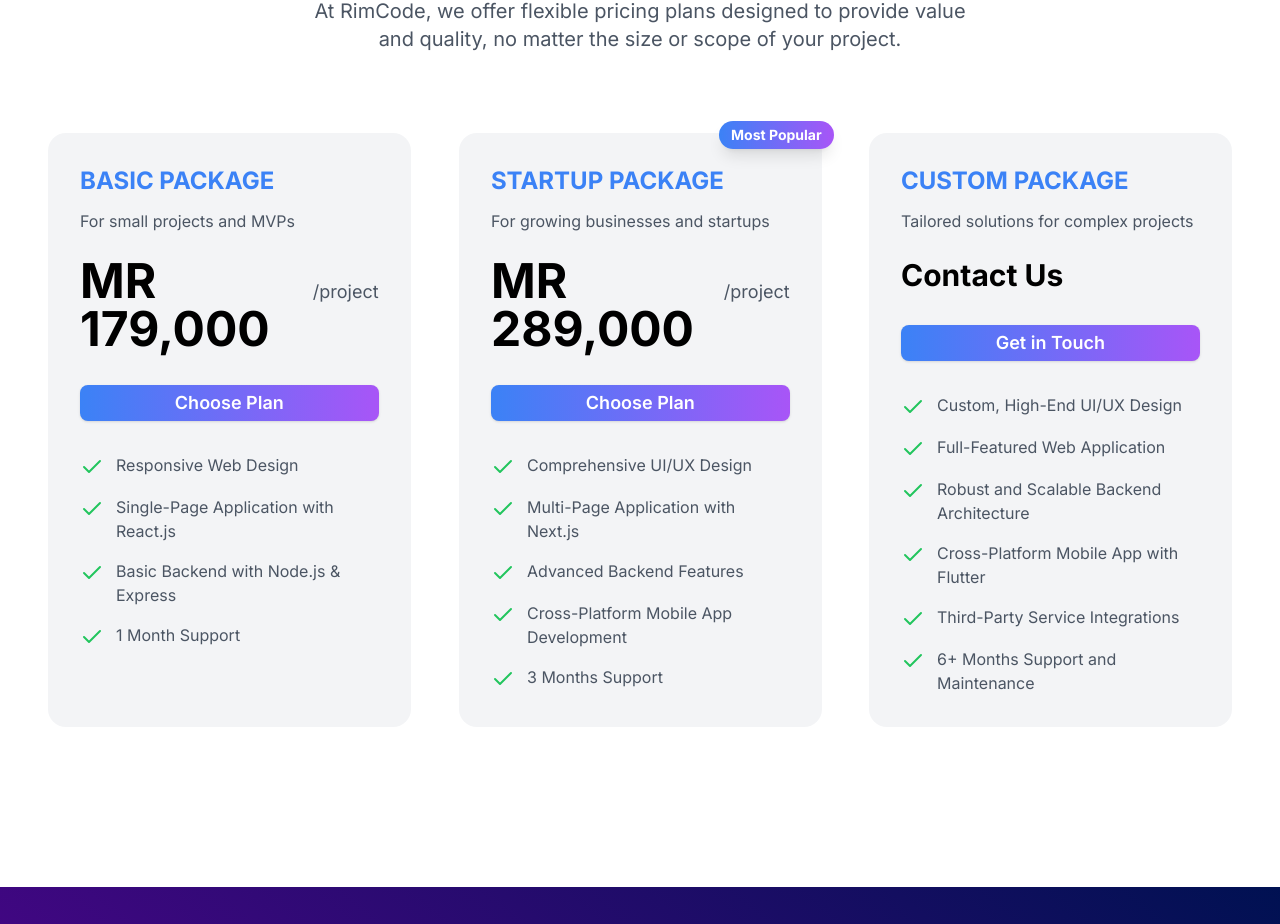
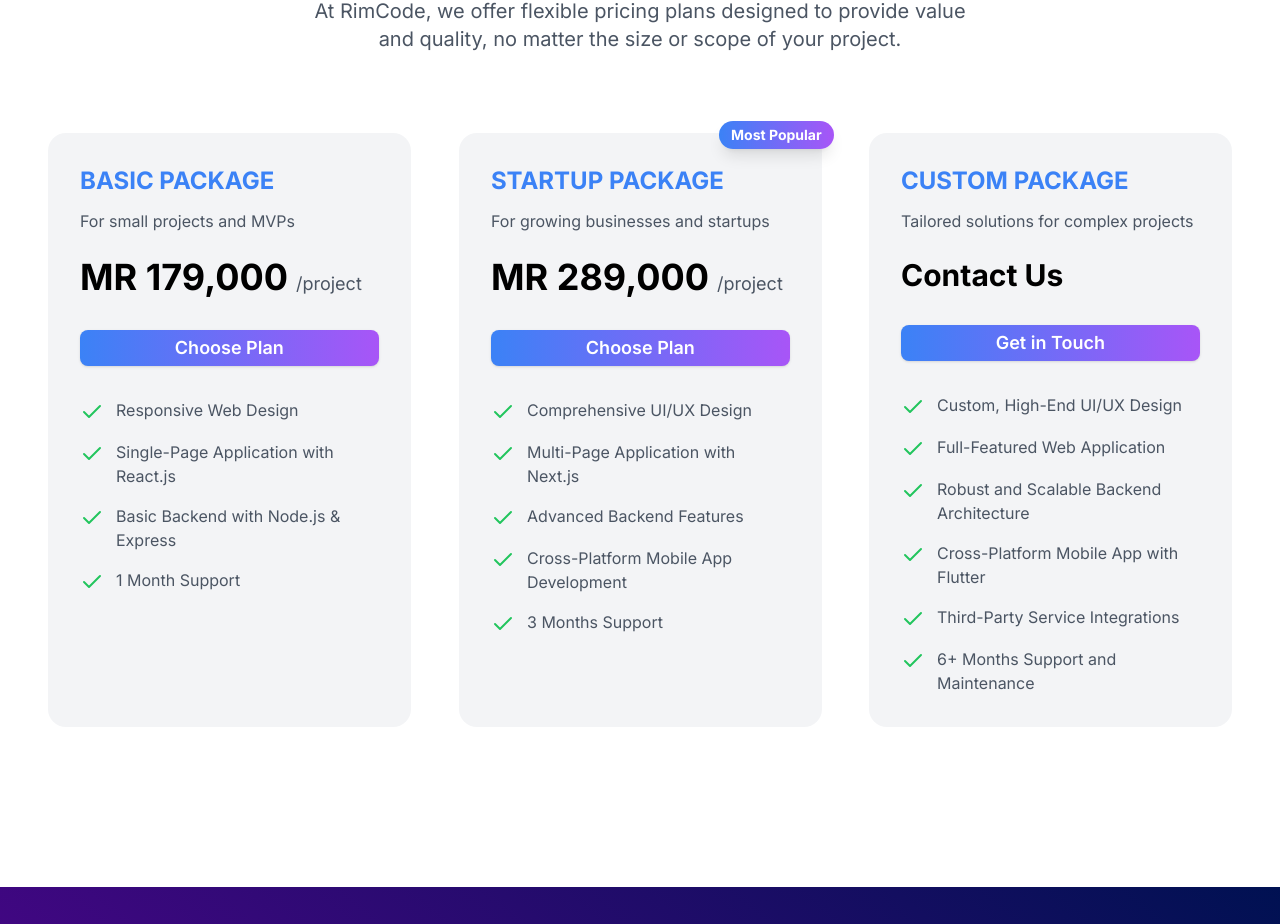
Before and after one commit to ahmed-abdat/rimecode, a Next.js app: page / in a window 1280 px wide. Shown: the part 3916-4840 px from the top of the page. Built offline with nearby package versions, Linux system fonts and the light colour scheme.

Commit message:
fix prcing style for better performance

```diff
--- a/src/components/pricing/PricingCard.tsx
+++ b/src/components/pricing/PricingCard.tsx
@@ -1,9 +1,8 @@
-import React, { useState, useEffect } from "react";
+import React, { useState } from "react";
 import { motion, AnimatePresence } from "framer-motion";
 import { Check, ArrowRight } from "lucide-react";
 import { Button } from "@/components/ui/button";
 import { NeonGradientCard } from "@/components/ui/neon-gradient-card";
-import { useMediaQuery } from "react-responsive";
 import Link from "next/link";
 
 interface PricingCardProps {
@@ -15,8 +14,6 @@
     popular: boolean;
   };
   index: number;
-  isActive: boolean;
-  onActivate: () => void;
 }
 
 const cardVariants = {
@@ -30,15 +27,6 @@
       ease: "easeOut",
     },
   }),
-  hover: {
-    scale: 1.02,
-    transition: { duration: 0.2, ease: "easeInOut" },
-  },
-};
-
-const popularBadgeVariants = {
-  initial: { rotate: 0, scale: 1 },
-  hover: { rotate: 0, scale: 1.05 },
 };
 
 const priceVariants = {
@@ -47,76 +35,21 @@
   exit: { opacity: 0, y: -10 },
 };
 
-const buttonTextVariants = {
-  initial: { x: 0, opacity: 1 },
-  hover: { x: -20, opacity: 0 },
-};
+export const PricingCard: React.FC<PricingCardProps> = ({ plan, index }) => {
+  const [isHovered, setIsHovered] = useState(false);
 
-const buttonIconVariants = {
-  initial: { x: 20, opacity: 0 },
-  hover: { x: 0, opacity: 1 },
-};
-
-const buttonTransition = {
-  duration: 0.3,
-  ease: "easeInOut",
-};
-
-export const PricingCard: React.FC<PricingCardProps> = ({ plan, index, isActive, onActivate }) => {
-  const [isButtonHovered, setIsButtonHovered] = useState(false);
-  const isMobile = useMediaQuery({ maxWidth: 768 });
-
-  useEffect(() => {
-    setIsButtonHovered(false);
-  }, [isMobile]);
-
-  const handleInteraction = () => {
-    if (isMobile) {
-      onActivate();
-    }
-  };
-
-  const handleHoverStart = () => {
-    if (!isMobile) {
-      onActivate();
-    }
-  };
-
-  const handleHoverEnd = () => {
-    if (!isMobile) {
-      onActivate();
-    }
-  };
-
-  const handleButtonHover = () => {
-    setIsButtonHovered(true);
-  };
-
-  const handleButtonLeave = () => {
-    setIsButtonHovered(false);
-  };
+  const handleMouseEnter = () => setIsHovered(true);
+  const handleMouseLeave = () => setIsHovered(false);
 
   const ButtonContent = () => (
-    <>
-      <motion.span
-        className="flex items-center justify-center"
-        variants={buttonTextVariants}
-        initial="initial"
-        animate={isButtonHovered ? "hover" : "initial"}
-        transition={buttonTransition}
-      >
+    <div className="relative overflow-hidden">
+      <span className="inline-block transition-transform duration-300 ease-in-out transform group-hover:-translate-y-full">
         {plan.price !== null ? "Choose Plan" : "Get in Touch"}
-      </motion.span>
-      <motion.span
-        className="absolute inset-0 flex items-center justify-center"
-        variants={buttonIconVariants}
-        initial="initial"
-        animate={isButtonHovered ? "hover" : "initial"}
-        transition={buttonTransition}
-      >
-        {plan.price !== null ? "Get Started" : "Contact Us"} <ArrowRight className="ml-2" size={18} />
-      </motion.span>
-    </>
+      </span>
+      <span className="inline-block transition-transform duration-300 ease-in-out transform translate-y-full group-hover:translate-y-0 absolute left-0 top-0">
+        {plan.price !== null ? "Get Started" : "Contact Us"} <ArrowRight className="inline-block ml-2" size={18} />
+      </span>
+    </div>
   );
 
   return (
@@ -124,31 +57,23 @@
       variants={cardVariants}
       initial="hidden"
       animate="visible"
-      whileHover={isMobile ? undefined : "hover"}
       custom={index}
-      className="h-full relative"
-      onHoverStart={handleHoverStart}
-      onHoverEnd={handleHoverEnd}
-      onClick={handleInteraction}
-      layout
+      className="h-full relative group"
+      onMouseEnter={handleMouseEnter}
+      onMouseLeave={handleMouseLeave}
     >
       <NeonGradientCard
-        className="h-full flex flex-col transition-all duration-300 ease-in-out"
-        isHovered={isActive}
+        className="h-full flex flex-col transition-all duration-300 ease-in-out transform group-hover:scale-105"
+        isHovered={isHovered}
         neonColors={{
           firstColor: "#3B82F6",
           secondColor: "#A855F7",
         }}
       >
         {plan.popular && (
-          <motion.div
-            className="absolute -top-3 -right-3 bg-gradient-to-r from-blue-500 to-purple-500 text-white text-sm font-bold py-1 px-3 rounded-full shadow-lg z-10"
-            variants={popularBadgeVariants}
-            initial="initial"
-            animate={isActive ? "hover" : "initial"}
-          >
+          <div className="absolute -top-3 -right-3 bg-gradient-to-r from-blue-500 to-purple-500 text-white text-sm font-bold py-1 px-3 rounded-full shadow-lg z-10 transition-transform duration-300 ease-in-out transform group-hover:scale-110">
             Most Popular
-          </motion.div>
+          </div>
         )}
         <div className="p-6 sm:p-8 flex-grow flex flex-col">
           <h3 className="text-xl sm:text-2xl font-bold mb-3 text-blue-500">
@@ -170,7 +95,7 @@
               >
                 {plan.price !== null ? (
                   <>
-                    <span className="text-3xl sm:text-5xl font-bold text-black dark:text-white">
+                    <span className="text-3xl md:text-2xl xl:text-4xl font-bold text-black dark:text-white">
                       MR {plan.price.toLocaleString()}
                     </span>
                     <span className="text-base sm:text-lg text-gray-600 dark:text-gray-400 ml-2">
@@ -185,24 +110,19 @@
               </motion.div>
             </AnimatePresence>
           </div>
-          <motion.div
-            className="relative w-full mb-6 sm:mb-8"
-            onHoverStart={handleButtonHover}
-            onHoverEnd={handleButtonLeave}
-            onClick={handleButtonHover}
-          >
+          <div className="relative w-full mb-6 sm:mb-8">
             {plan.price !== null ? (
-              <Button className="w-full bg-gradient-to-r from-blue-500 to-purple-500 hover:from-blue-600 hover:to-purple-600 text-white font-semibold py-3 sm:py-4 rounded-lg transition-all duration-300 text-base sm:text-lg overflow-hidden">
+              <Button className="w-full bg-gradient-to-r from-blue-500 to-purple-500 hover:from-blue-600 hover:to-purple-600 text-white font-semibold py-3 sm:py-4 rounded-lg transition-all duration-300 text-base sm:text-lg overflow-hidden group">
                 <ButtonContent />
               </Button>
             ) : (
               <Link href="/contact" passHref>
-                <Button className="w-full bg-gradient-to-r from-blue-500 to-purple-500 hover:from-blue-600 hover:to-purple-600 text-white font-semibold py-3 sm:py-4 rounded-lg transition-all duration-300 text-base sm:text-lg overflow-hidden">
+                <Button className="w-full bg-gradient-to-r from-blue-500 to-purple-500 hover:from-blue-600 hover:to-purple-600 text-white font-semibold py-3 sm:py-4 rounded-lg transition-all duration-300 text-base sm:text-lg overflow-hidden group">
                   <ButtonContent />
                 </Button>
               </Link>
             )}
-          </motion.div>
+          </div>
           <ul className="space-y-3 sm:space-y-4 mt-auto">
             {plan.features.map((feature, idx) => (
               <motion.li
--- a/src/components/sections/Pricing.tsx
+++ b/src/components/sections/Pricing.tsx
@@ -6,11 +6,6 @@
 import { pricingPlans } from "../pricing/PricingPlans";
 
 const Pricing = () => {
-  const [activeCardIndex, setActiveCardIndex] = useState<number | null>(null);
-
-  const handleCardActivation = (index: number) => {
-    setActiveCardIndex(prevIndex => prevIndex === index ? null : index);
-  };
 
   return (
     <section className="relative py-16 md:py-24 bg-white dark:bg-black overflow-hidden w-full" id="pricing">
@@ -22,8 +17,6 @@
               key={plan.name}
               plan={plan}
               index={index}
-              isActive={activeCardIndex === index}
-              onActivate={() => handleCardActivation(index)}
             />
           ))}
         </div>
```
